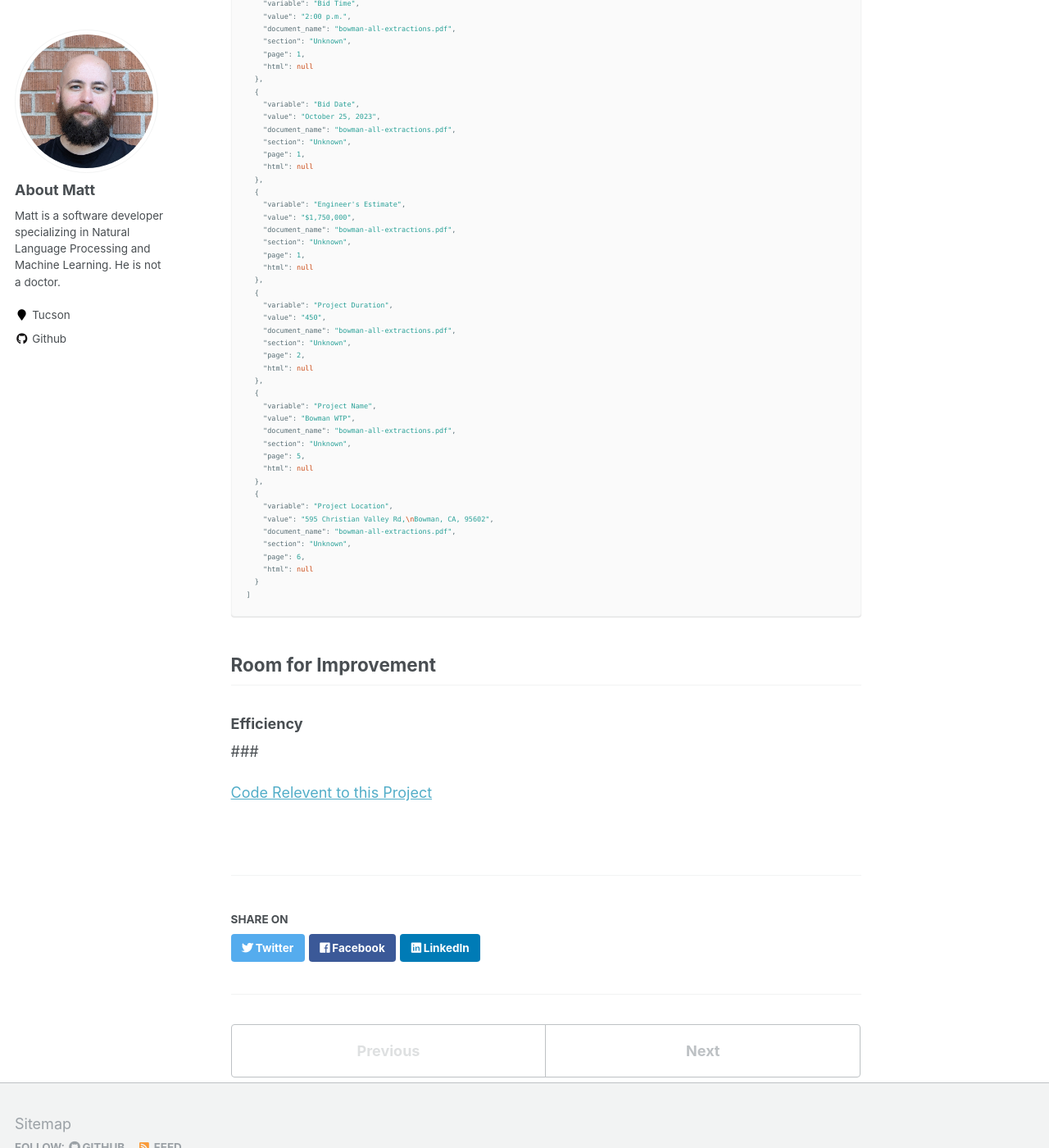
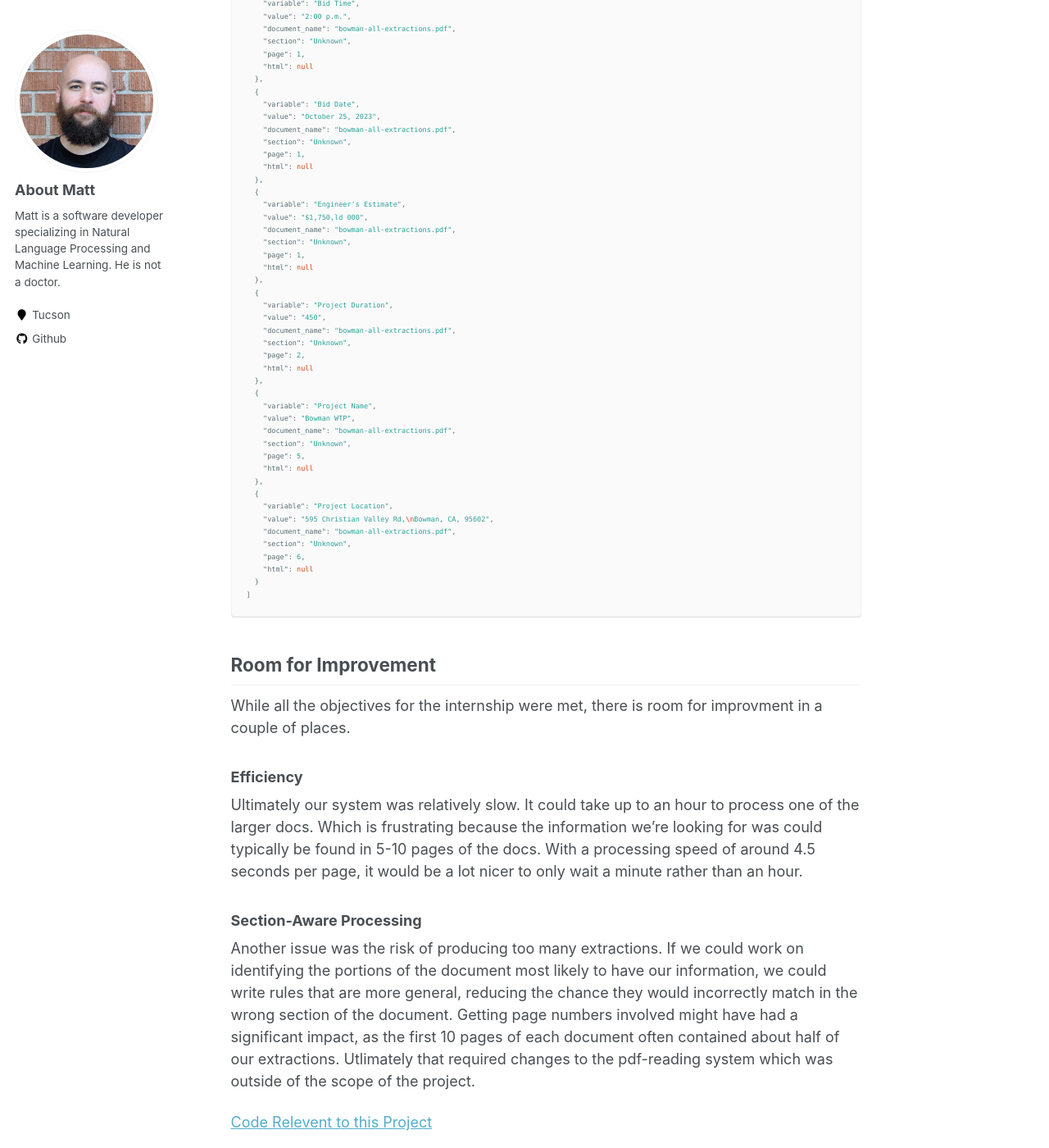
Before and after one commit to mc-wut/mc-wut.github.io, a Jekyll site: the page built from _portfolio/portfolio-1.md, in a window 1280 px wide and 1400 px high, scrolled down 7355 px. Shown: the whole window at 82% size. Built offline with Jekyll 4.4.1, drawn with Linux system fonts in a browser that asks for light colours.

Commit message:
- completes portfolio-1.md except for spell check

````diff
--- a/_portfolio/portfolio-1.md
+++ b/_portfolio/portfolio-1.md
@@ -299,7 +299,7 @@ The end result of the project was an API to which a pdf could be uploaded for pr
   },
   {
     "variable": "Engineer's Estimate",
-    "value": "$1,750,000",
+    "value": "$1,750,ld 000",
     "document_name": "bowman-all-extractions.pdf",
     "section": "Unknown",
     "page": 1,
@@ -331,13 +331,12 @@ The end result of the project was an API to which a pdf could be uploaded for pr
   }
 ]
 ```
-
-
 ## Room for Improvement
+While all the objectives for the internship were met, there is room for improvment in a couple of places.
 ### Efficiency
-###
-
-
+Ultimately our system was relatively slow. It could take up to an hour to process one of the larger docs. Which is frustrating because the information we're looking for was could typically be found in 5-10 pages of the docs. With a processing speed of around 4.5 seconds per page, it would be a lot nicer to only wait a minute rather than an hour.
+### Section-Aware Processing
+Another issue was the risk of producing too many extractions. If we could work on identifying the portions of the document most likely to have our information, we could write rules that are more general, reducing the chance they would incorrectly match in the wrong section of the document. Getting page numbers involved might have had a significant impact, as the first 10 pages of each document often contained about half of our extractions. Utlimately that required changes to the pdf-reading system which was outside of the scope of the project.
 
 [Code Relevent to this Project](https://github.com/mc-wut/internship_files/tree/main)
 
````
